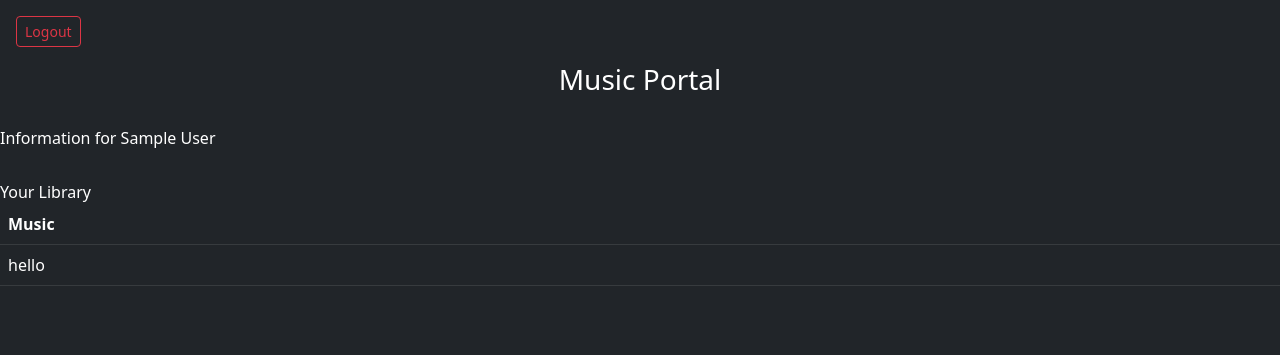
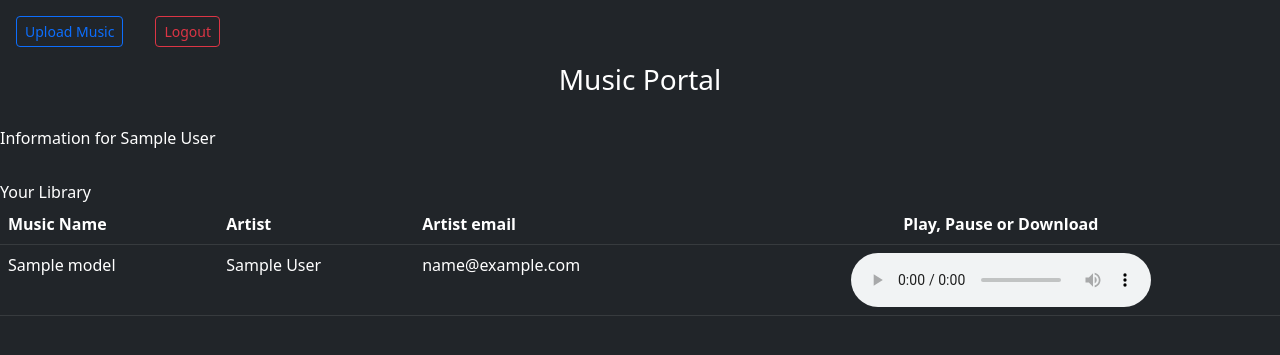
Before and after one commit to nikhil-kumar-tomar/Music-Sharing-App, a Django app: page /home/ in a window 1280 px wide. Shown: the top 355 px of the page. Run offline with Django 4.2, Linux system fonts and the light colour scheme; a user stored in the database is signed in; tables that the repository leaves empty hold one stand-in row (values such as "Sample post"); some libraries are stand-ins or nearby versions.

Commit message:
Added Protected,Public,Private sharing capability

```diff
--- /dev/null
+++ b/music_app/music_platform/business_logic.py
@@ -0,0 +1,18 @@
+from .models import *
+from .miscellaneous import object_filter_orderby,object_filter
+
+def allowed_music_view(request:any)->list:
+    """
+    this function returns a list of objects where objects are music objects which the current user has access to  a specific user has access to, this takes the parameter request used in your views,
+    this is done to query unique keys such as email,id of a specific user
+    """
+    allowed_music_objects=[]
+    # Querying public music
+    allowed_music_objects+=object_filter_orderby({"music_type":"public"},"music_uploads_model",orderby="-date_time")
+    # Querying private music
+    allowed_music_objects+=object_filter_orderby({"music_type":"private","owner_email_id":request.user.email},"music_uploads_model",orderby="-date_time")
+    # Querying protected music where our logged in user is allowed to see
+    allowed_music_objects+=object_filter_orderby({"protected_accessors__email":request.user.email},model="music_uploads_model",orderby="-date_time")# Current user permission to music_ids
+    # Protected music is still visible to the owner even if he doesn't belong to the allowed email list
+    allowed_music_objects+=object_filter_orderby({"owner_email_id":request.user.email,"music_type":"protected"},model="music_uploads_model",orderby="-date_time")
+    return allowed_music_objects
--- a/music_app/music_platform/forms.py
+++ b/music_app/music_platform/forms.py
@@ -1,8 +1,7 @@
-from typing import Any
 from django import forms
 from django.contrib.auth.forms import UserCreationForm
 from django.contrib.auth import get_user_model
-from .models import *
+from .models import music_uploads_model
 
 class user_create(UserCreationForm):
     first_name=forms.CharField(max_length=300,required=True)
@@ -12,7 +11,7 @@ class user_create(UserCreationForm):
         fields=['username','first_name','last_name','email','password1','password2']
 class user_sign(forms.Form):
     email=forms.CharField(max_length=400)
-    password=forms.CharField(max_length=400)
+    password=forms.CharField(widget=forms.PasswordInput,max_length=400)
 
 class music_upload_form(forms.ModelForm):
     choices = [
--- a/music_app/music_platform/models.py
+++ b/music_app/music_platform/models.py
@@ -11,11 +11,13 @@ class music_uploads_model(models.Model):
     music_name=models.CharField(max_length=400)
     music_file=models.FileField(upload_to="music/")
     music_type=models.CharField(max_length=10)
-    owner_email=models.EmailField(max_length=300)
+    owner_email=models.ForeignKey(custom_user,to_field="email",on_delete=models.CASCADE,unique=False)
     def __str__(self):
         return f"{self.music_name} | {self.music_type} belong to {self.owner_email}"
 class protected_accessors(models.Model):
     music_id=models.ForeignKey(music_uploads_model,to_field="id",on_delete=models.CASCADE,unique=False)
-    email=models.EmailField(max_length=300)
+    email=models.ForeignKey(custom_user,to_field="email",on_delete=models.CASCADE,unique=False)
     def __str__(self):
         return f"{self.email}->{self.music_id}"
+    class Meta:
+        unique_together=("music_id","email")
--- a/music_app/music_platform/templates/music_platform/home.html
+++ b/music_app/music_platform/templates/music_platform/home.html
@@ -26,6 +26,9 @@
 <nav class="navbar navbar-expand-md navbar-light bg-dark">
   <ul class="nav">
     <li class="nav-item">
+      <a class="nav-link" href="/upload_music/"><button type="button" class="btn btn-outline-primary btn-sm">Upload Music</button></a>
+    </li>
+    <li class="nav-item">
       <a class="nav-link" href="/logout/"><button type="button" class="btn btn-outline-danger btn-sm">Logout</button></a>
     </li>
   </ul>
@@ -47,11 +50,19 @@
       <div class="table-responsive">
       <table class="table table-dark table-hover">
         <tr>
-            <th>Music</th>
+            <th>Music Name</th>
+            <th>Artist</th>
+            <th>Artist email</th>
+            <th style="text-align: center;">Play, Pause or Download</th>
         </tr>
       {% for dat in data %}
         <tr>
-            <td>{{dat}}</td>
+            <td>{{dat.music_name}}</td>
+            <td>{{dat.owner_email.first_name}} {{dat.owner_email.last_name}}</td>
+            <td>{{dat.owner_email_id}}</td>
+            <td style="display: flex; justify-content: center; align-items: center;"><audio controls
+              src="{{content}}{{dat.music_file}}">
+          </audio></td>
         </tr>
       {% endfor %}
       </table>
--- a/music_app/music_platform/views.py
+++ b/music_app/music_platform/views.py
@@ -1,16 +1,20 @@
 from django.shortcuts import HttpResponseRedirect,render
 from .forms import *
-from .miscellaneous import object_creator,object_exists
+from django.conf import settings
+from .miscellaneous import object_creator,object_exists,object_remove
 from django.contrib.auth import authenticate,login,logout
 from django.contrib import messages
+from .business_logic import allowed_music_view
 # Create your views here.
 
 def home(request):
-    context={
-        "data":["hello"]
-    }
+    context={}
     if request.user.is_authenticated:
-        context["authenticated"]=1
+        context={
+            "data":allowed_music_view(request),
+            "authenticated":True,
+            "content":settings.MEDIA_URL,
+        }
     return render(request,"music_platform/home.html",context)
 def root(request):
     return HttpResponseRedirect("/home/")
@@ -59,15 +63,13 @@ def music_upload(request):
             form=music_upload_form(request.POST,request.FILES,{"owner_email":request.user.id})
             if form.is_valid():
                 inst=form.save(commit=False)
-                inst.owner_email=request.user.email
-                inst.owner_date_time=timezone.now()
+                inst.owner_email_id=request.user.email
                 inst.save()
                 if request.POST["music_type"]=="protected":
                     return HttpResponseRedirect(f"/upload_music_protected_access_allowed_{inst.id}")
                 else:
                     messages.success(request,"File Uploaded Successfully")
             else:
-                context={"form":music_upload_form()}
                 messages.error(request,"File did not upload Successfully")
         context={"form":music_upload_form}
         return render(request,"music_platform/music_upload.html",context)
@@ -78,8 +80,17 @@ def music_upload_protected_allows(request,music_id):
     if object_exists(factor={"id":music_id},model="music_uploads_model"):
         context={"music_id":music_id}
         if request.method=="POST":
-            allowed_emails=[x for x in request.POST["protect_emails"].split(',') if object_exists({"email":x},model="User")]
-            [object_creator(factor={"email":x,"music_id_id":music_id},model="protected_accessors") for x in allowed_emails]
+                # Only emails that are registered and are not the same as email of the uploading user are allowed
+                allowed_emails=[x for x in request.POST["protect_emails"].split(',') if object_exists({"email":x},model="User") and x!=request.user.email]
+                try:
+                    [object_creator(factor={"email_id":x,"music_id_id":music_id},model="protected_accessors") for x in allowed_emails]# assigining every allowed email to music_id
+                except Exception as e:
+                    if e.args[0]!=1062:# if exception is not due to duplication
+                        messages.error(request,"File did not upload Successfully")
+                        object_remove(factor={"id":music_id},model="music_uploads_model")
+                        return HttpResponseRedirect("/upload_music/")
+                messages.success(request,"File Uploaded Successfully")
+                return HttpResponseRedirect("/upload_music/")
         return render(request,"music_platform/protected_allows.html",context)
     else:
         return HttpResponseRedirect("/home/")
```
Also changed, not shown: music_app/music_platform/migrations/0006_alter_protected_accessors_unique_together.py (added), music_app/music_platform/migrations/0007_alter_music_uploads_model_owner_email.py (added), music_app/music_platform/migrations/0008_alter_protected_accessors_unique_together_and_more.py (added), music_app/music_platform/migrations/0009_music_uploads_model_protected_accessors.py (added), music_app/music_platform/migrations/0010_alter_protected_accessors_email.py (added).
